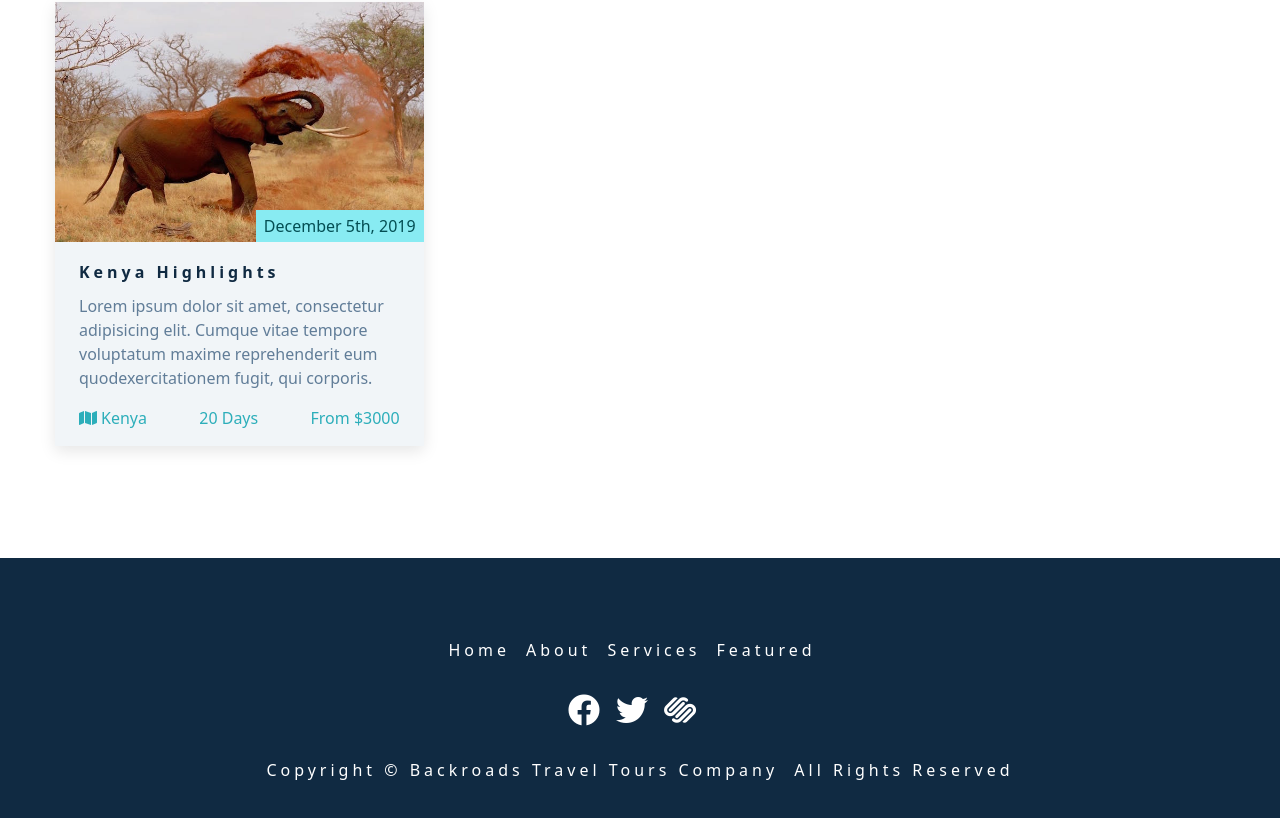
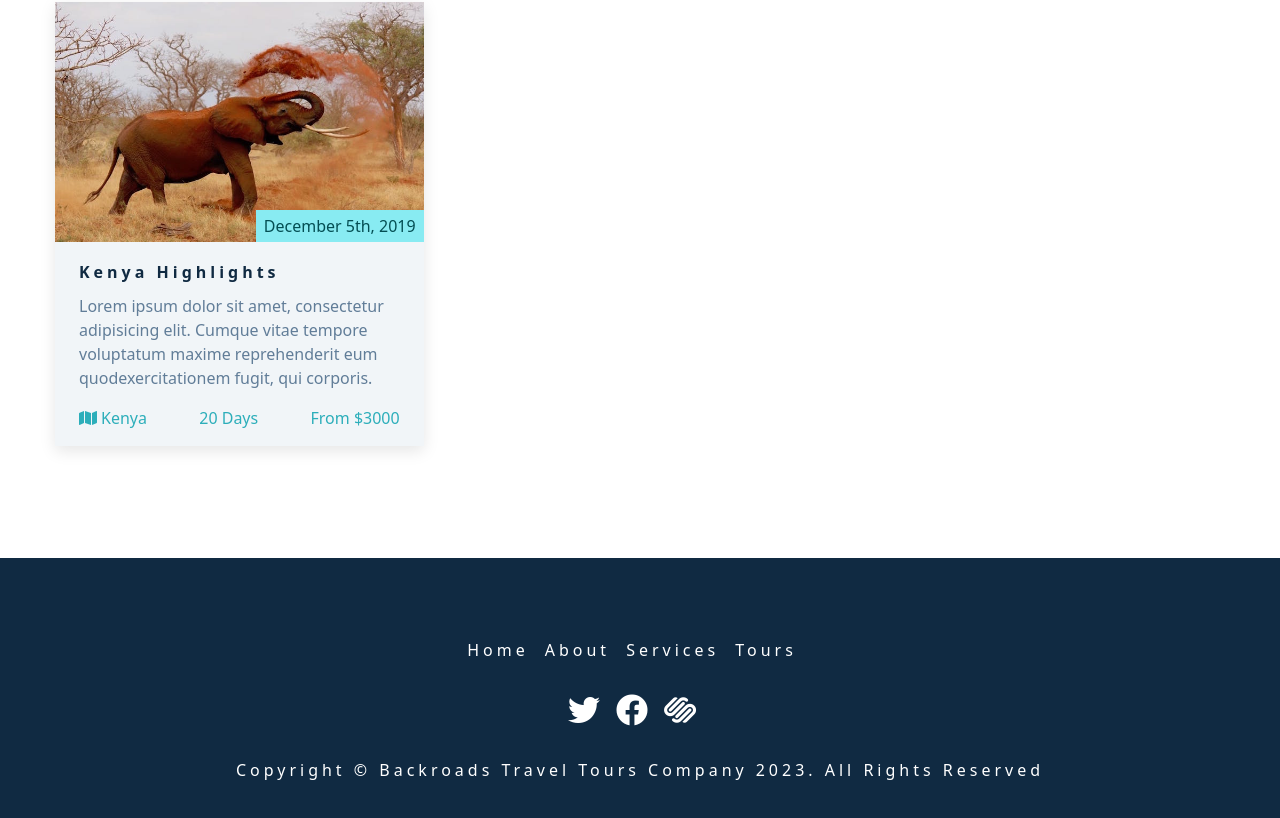
Before and after one commit to sun-n-y/backroadsReactApp, a JavaScript app: page / in a window 1280 px wide. Shown: the part 2561-3379 px from the top of the page. Built offline with nearby package versions, Linux system fonts and the light colour scheme; the HTML template or start-up script is replaced by a standard one.

Commit message:
add footer links ans socials

```diff
--- a/src/components/About.js
+++ b/src/components/About.js
@@ -22,7 +22,7 @@
             quisquam harum nam cumque temporibus explicabo dolorum sapiente odio
             unde dolor?
           </p>
-          <a href="#" className="btn">
+          <a href="#home" className="btn">
             read more
           </a>
         </article>
--- a/src/components/Footer.js
+++ b/src/components/Footer.js
@@ -1,60 +1,40 @@
+import { pageLinks, socialLinks } from '../data';
+
 const Footer = () => {
   return (
     <footer className="section footer">
       <ul className="footer-links">
-        <li>
-          <a href="#home" className="footer-link">
-            home
-          </a>
-        </li>
-        <li>
-          <a href="#about" className="footer-link">
-            about
-          </a>
-        </li>
-        <li>
-          <a href="#services" className="footer-link">
-            services
-          </a>
-        </li>
-        <li>
-          <a href="#featured" className="footer-link">
-            featured
-          </a>
-        </li>
+        {pageLinks.map((link) => {
+          const { id, href, text } = link;
+          return (
+            <li key={id}>
+              <a href={href} className="footer-link">
+                {text}
+              </a>
+            </li>
+          );
+        })}
       </ul>
       <ul className="footer-icons">
-        <li>
-          <a
-            href="https://www.twitter.com"
-            target="_blank"
-            className="footer-icon"
-          >
-            <i className="fab fa-facebook"></i>
-          </a>
-        </li>
-        <li>
-          <a
-            href="https://www.twitter.com"
-            target="_blank"
-            className="footer-icon"
-          >
-            <i className="fab fa-twitter"></i>
-          </a>
-        </li>
-        <li>
-          <a
-            href="https://www.twitter.com"
-            target="_blank"
-            className="footer-icon"
-          >
-            <i className="fab fa-squarespace"></i>
-          </a>
-        </li>
+        {socialLinks.map((link) => {
+          const { id, href, icon } = link;
+          return (
+            <li key={id}>
+              <a
+                href={href}
+                target="_blank"
+                rel="noreferrer"
+                className="footer-icon"
+              >
+                <i className={icon}></i>
+              </a>
+            </li>
+          );
+        })}
       </ul>
       <p className="copyright">
         copyright &copy; Backroads travel tours company
-        <span id="date"></span> all rights reserved
+        <span id="date">{new Date().getFullYear()}</span>. all rights reserved
       </p>
     </footer>
   );
```
